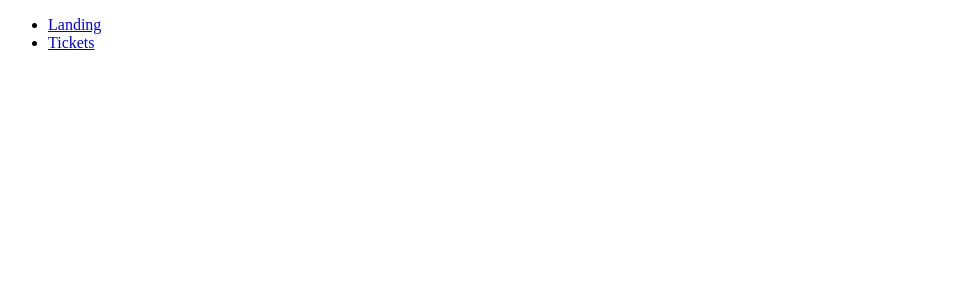
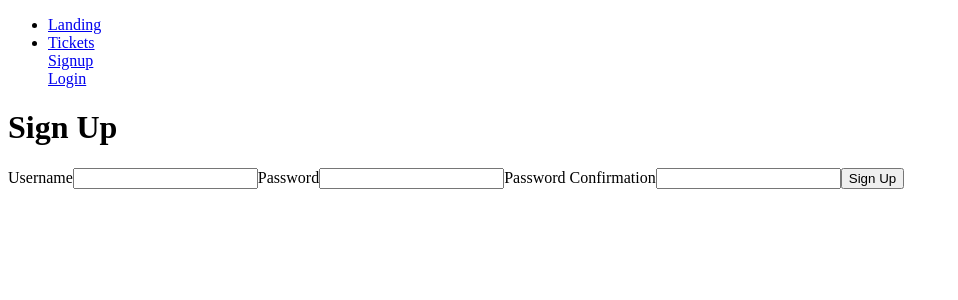
Before and after one commit to irvdude/capstone-project, a React (Create React App) app in the folder client/: page /signup in a window 1280 px wide. Shown: the top 300 px of the page, without its empty margins (0-958 px from the left). Built offline with nearby package versions, Linux system fonts and the light colour scheme; no server answers.

Commit message:
buiilding out front end auth

```diff
--- a/client/src/components/App.js
+++ b/client/src/components/App.js
@@ -2,8 +2,13 @@ import React, { useEffect, useState } from "react";
 import { Switch, Route, BrowserRouter as Router } from "react-router-dom";
 import Tickets from "./Tickets";
 import NavBar from "./NavBar";
+import SignUp from "./SignUp";
 
 function App() {
+  return <h1>Issues</h1>;
+}
+
+function Root() {
   const [user, setUser] = useState(null);
 
   useEffect(() => {
@@ -14,22 +19,28 @@ function App() {
     });
   }, []);
 
-  return <h1>Issues</h1>;
-}
-
-function Root() {
   return (
     <Router>
       <NavBar />
-      <Switch>
-        <Route exact path="/">
-          <App />
-        </Route>
-        <Route exact path="/tickets">
-          <Tickets />
-        </Route>
-        {/* Add other routes here if needed */}
-      </Switch>
+      {user ? (
+        <Switch>
+          <Route path="/">
+            <App />
+          </Route>
+        </Switch>
+      ) : (
+        <Switch>
+          <Route path="/signup">
+            <SignUp setUser={setUser} />
+          </Route>
+          {/* <Route path="/login">
+            <Login setUser={setUser} />
+          </Route> */}
+          <Route path="/">
+            <App />
+          </Route>
+        </Switch>
+      )}
     </Router>
   );
 }
--- a/client/src/components/NavBar.js
+++ b/client/src/components/NavBar.js
@@ -1,7 +1,15 @@
 import React from "react";
 import { Link } from "react-router-dom/cjs/react-router-dom";
 
-function NavBar() {
+function NavBar({ user, setUser }) {
+  function handleLogoutClick() {
+    fetch("/logout", { method: "DELETE" }).then((r) => {
+      if (r.ok) {
+        setUser(null);
+      }
+    });
+  }
+
   return (
     <nav>
       <ul>
@@ -11,6 +19,17 @@ function NavBar() {
         <li>
           <Link to="/tickets">Tickets</Link>
         </li>
+        <div>
+          {user ? (
+            <button onClick={handleLogoutClick}>Logout</button>
+          ) : (
+            <>
+              <Link to="/signup">Signup</Link>
+              <br></br>
+              <Link to="/login">Login</Link>
+            </>
+          )}
+        </div>
       </ul>
     </nav>
   );
--- /dev/null
+++ b/client/src/components/SignUp.js
@@ -0,0 +1,61 @@
+import React, { useState } from "react";
+
+function SignUp({ setUser }) {
+  const [username, setUsername] = useState("");
+  const [password, setPassword] = useState("");
+  const [passwordConfirmation, setPasswordConfirmation] = useState("");
+
+  function handleSubmit(e) {
+    e.preventDefault();
+    fetch("/signup", {
+      method: "POST",
+      headers: {
+        "Content-Type": "application/json",
+      },
+      body: JSON.stringify({
+        username,
+        password,
+        password_confirmation: passwordConfirmation,
+      }),
+    }).then((r) => {
+      if (r.ok) {
+        r.json().then((user) => setUser(user));
+      }
+    });
+  }
+
+  return (
+    <div>
+      <form onSubmit={handleSubmit}>
+        <h1>Sign Up</h1>
+        <label htmlFor="username">Username</label>
+        <input
+          type="text"
+          id="username"
+          autoComplete="off"
+          value={username}
+          onChange={(e) => setUsername(e.target.value)}
+        />
+        <label htmlFor="password">Password</label>
+        <input
+          type="password"
+          id="password"
+          value={password}
+          onChange={(e) => setPassword(e.target.value)}
+          autoComplete="current-password"
+        />
+        <label htmlFor="password">Password Confirmation</label>
+        <input
+          type="password"
+          id="password_confirmation"
+          value={passwordConfirmation}
+          onChange={(e) => setPasswordConfirmation(e.target.value)}
+          autoComplete="current-password"
+        />
+        <button type="submit">Sign Up</button>
+      </form>
+    </div>
+  );
+}
+
+export default SignUp;
```
Also changed, not shown: 1 other file (tests, documents, lock files or other folders).
